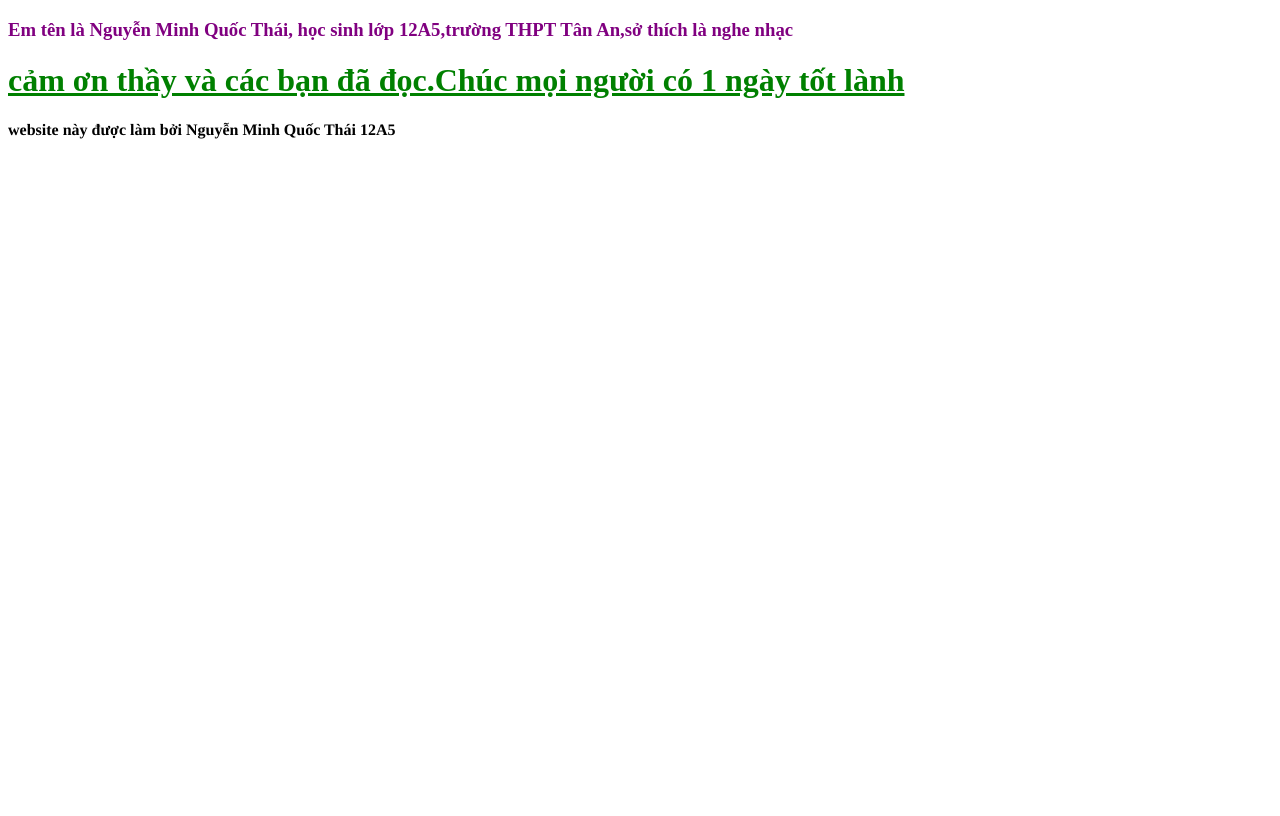
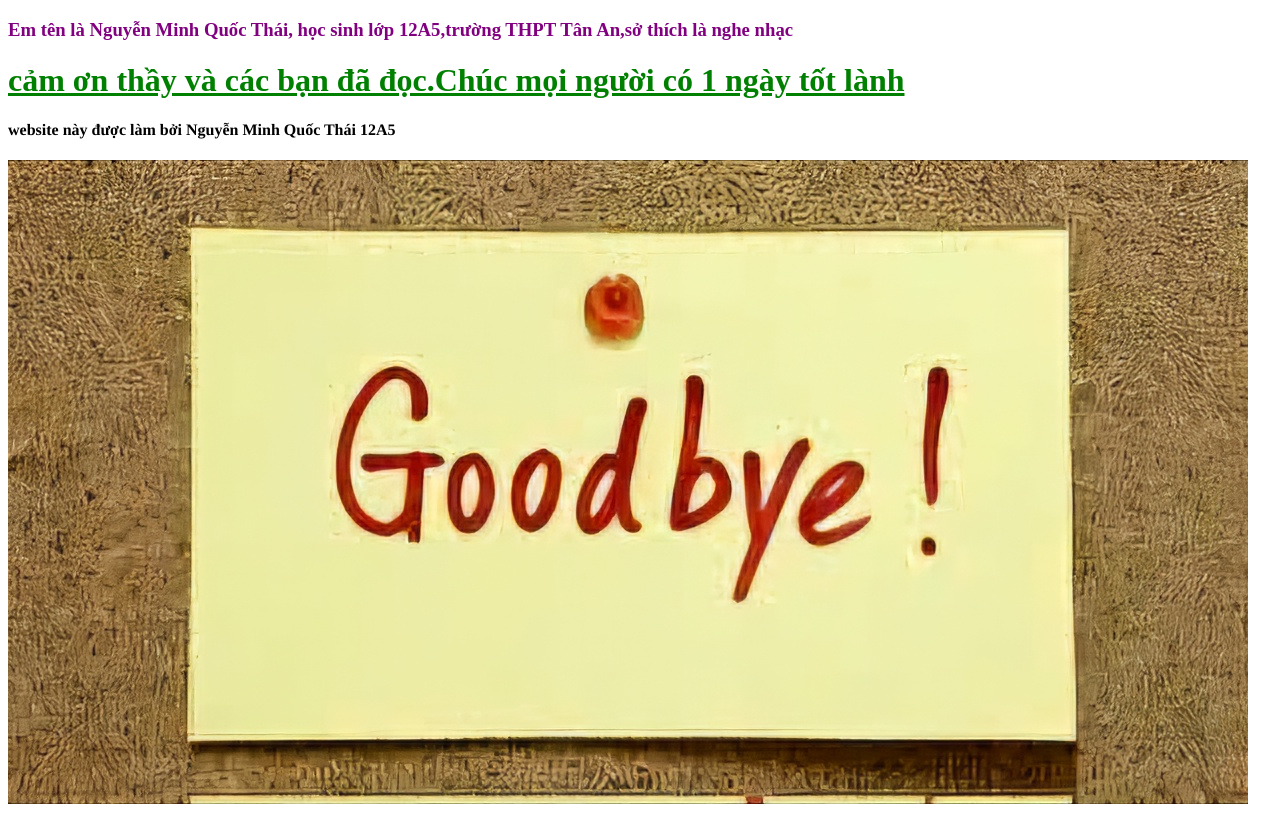
Before and after one commit to phuongyuti/quocthai, a plain HTML site: page index.html in a window 1280 px wide. Shown: the part 61-877 px from the top of the page. Before the commit the page ends 800 px from the top, so only its background shows below. Drawn offline with Linux system fonts and the light colour scheme.

Commit message:
Update index.html

```diff
--- a/index.html
+++ b/index.html
@@ -10,5 +10,6 @@
 <h3 style="color:purple;font-family:Times New Roman">Em tên là Nguyễn Minh Quốc Thái, học sinh lớp 12A5,trường THPT Tân An,sở thích là nghe nhạc</h3>
 <h1 style="color:green;font-family:Times New Roman;text-decoration:underline">cảm ơn thầy và các bạn đã đọc.Chúc mọi người có 1 ngày tốt lành</h1>
 <h4 style=“color:cyan;font-family:Times New Roman> <strong> website này được làm bởi Nguyễn Minh Quốc Thái 12A5 </strong> </h4>
+  <img src="bye.jpg">
 </body>
 </html>
```
